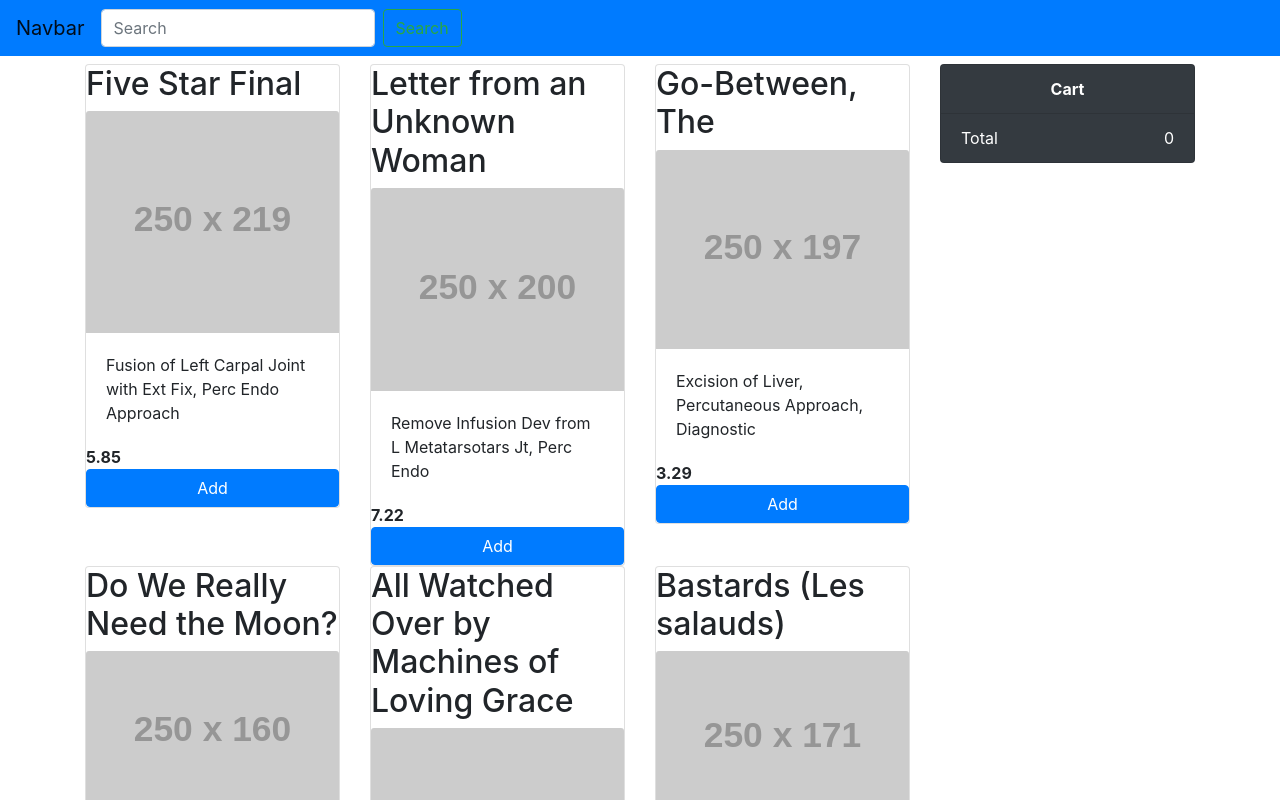
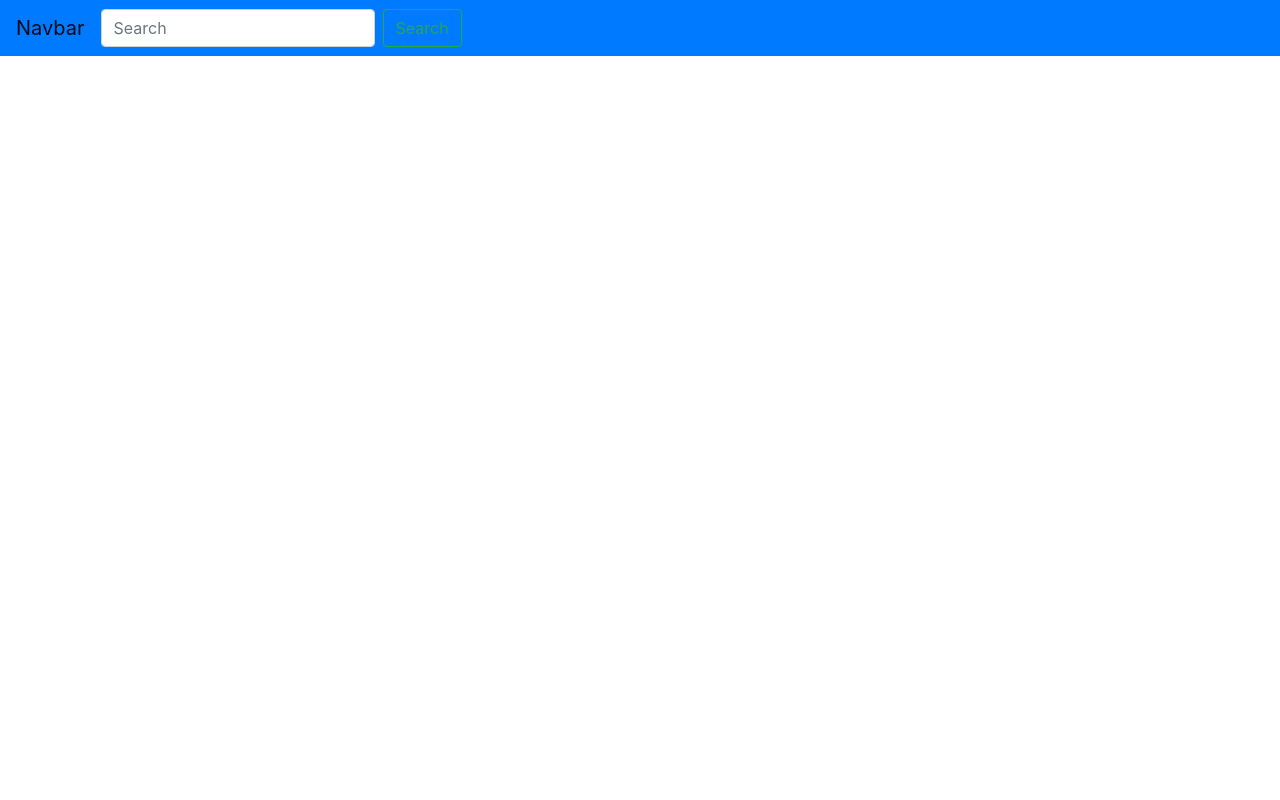
Before and after one commit to basher43/vue-cli-nowshad, a Vue app: page / in a window 1280 px wide. Shown: the top 800 px of the page. Built offline with nearby package versions, Linux system fonts and the light colour scheme.

Commit message:
router view several component

```diff
--- a/src/App.vue
+++ b/src/App.vue
@@ -1,28 +1,29 @@
 <template>
   <div id="">
       <NavBar @search="search"></NavBar>
-    <div class="container my-2">
-      <div class="row">
-        <Inventory @addNewItemToCart="addCartItem" :datas="products"></Inventory>
-        <Cart @removeFromCart="removeItemFromCart" :datas="cart"></Cart>
-        <router-view></router-view>
-      </div>
-    </div>
+<!--    <div class="container my-2">-->
+<!--      <div class="row">-->
+<!--        <Inventory @addNewItemToCart="addCartItem" :datas="products"></Inventory>-->
+<!--        <Cart @removeFromCart="removeItemFromCart" :datas="cart"></Cart>-->
+<!--        -->
+<!--      </div>-->
+<!--    </div>-->
+    <router-view></router-view>
   </div>
 </template>
 
 <script>
 import NavBar from "./components/NavBar";
-import Inventory from "./components/Inventory";
-import Cart from "./components/Cart";
+// import Inventory from "./components/Inventory";
+// import Cart from "./components/Cart";
 import data from './assets/data'
 
 export default {
   name: 'App',
   components: {
       NavBar,
-      Inventory,
-      Cart
+      // Inventory,
+      // Cart
   },
   data(){
     return{
--- a/src/Routes/routes.js
+++ b/src/Routes/routes.js
@@ -1,7 +1,12 @@
 import Hello from "../components/Hello";
+import Test from "../components/Test";
 export default [
     {
         path:"/hello",
         component:Hello
+    },
+    {
+        path: "/test",
+        component: Test
     }
 ]
--- /dev/null
+++ b/src/components/Test.vue
@@ -0,0 +1,16 @@
+<template>
+    <div>
+        <h2>test vue</h2>
+        <p>Lorem ipsum dolor sit amet, consectetur adipisicing elit. Ad animi at beatae dolorem dolores error esse est, expedita fuga id ipsam ipsum maxime minima necessitatibus provident, quam, quibusdam repudiandae sapiente soluta sunt temporibus unde veniam. Accusantium cumque eaque et fuga in magni quam sed sequi suscipit vel. Dolorem dolores perferendis possimus soluta. Architecto assumenda beatae blanditiis corporis doloremque ex explicabo fugiat iusto labore magnam maiores minus nisi, officiis sed vel. Ab amet autem commodi, enim fuga, in ipsam laborum, libero molestiae omnis quos suscipit veritatis voluptas? Doloremque error laboriosam nemo pariatur temporibus? A amet aperiam atque consequatur consequuntur dolor harum hic incidunt inventore ipsa ipsam ipsum, iste iusto maxime minima necessitatibus neque, possimus quas quia quibusdam quidem quis recusandae repellendus sint vero voluptatibus voluptatum. Consectetur debitis facere labore nemo quis? Aliquam aut consequuntur, distinctio dolore earum ipsum labore libero magnam, maiores pariatur quibusdam quod reprehenderit sint, voluptas voluptate? Fugiat, quasi?</p>
+    </div>
+</template>
+
+<script>
+    export default {
+        name: "Test"
+    }
+</script>
+
+<style scoped>
+
+</style>
```
